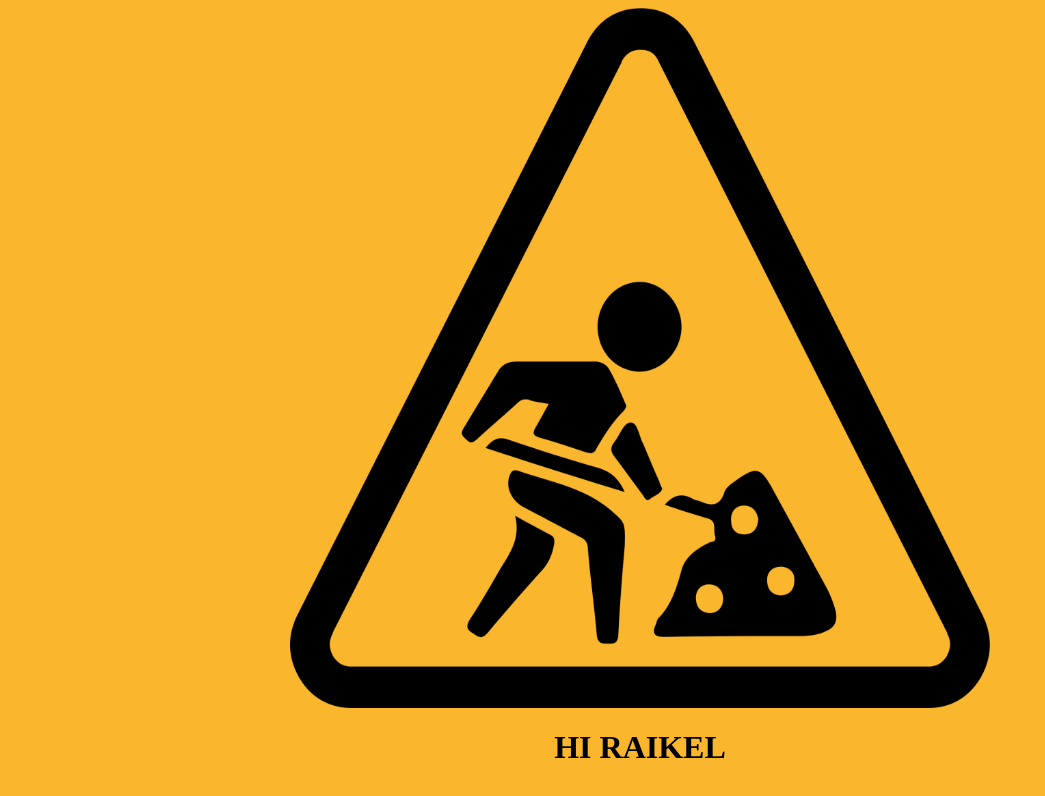
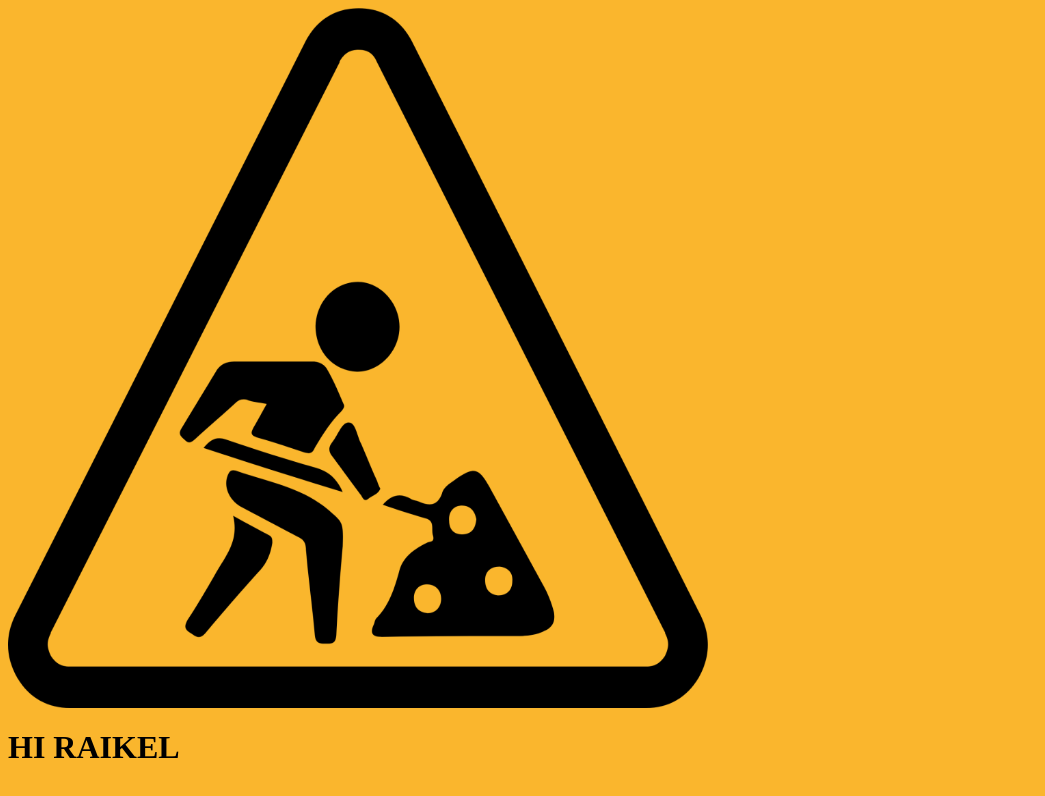
Before and after one commit to Vigoa01/raikel, a plain HTML site: page index.html in a window 1280 px wide. Shown: the whole page, without its empty margins (0-1045 px from the left). Drawn offline with Linux system fonts and the light colour scheme.

Commit message:
Update mystyle.css

```diff
--- a/mystyle.css
+++ b/mystyle.css
@@ -1,16 +1 @@
 body {background-color: #fab62d;}
-.center{
-  display: block;
-  margin-left: auto;
-  margin-right: auto;
-  width: 50%;
-}
-h1{
-  text-align: center;
-  color: black;
-}
-
-img{
-  margin: auto;
-  display: block;
-}
```
